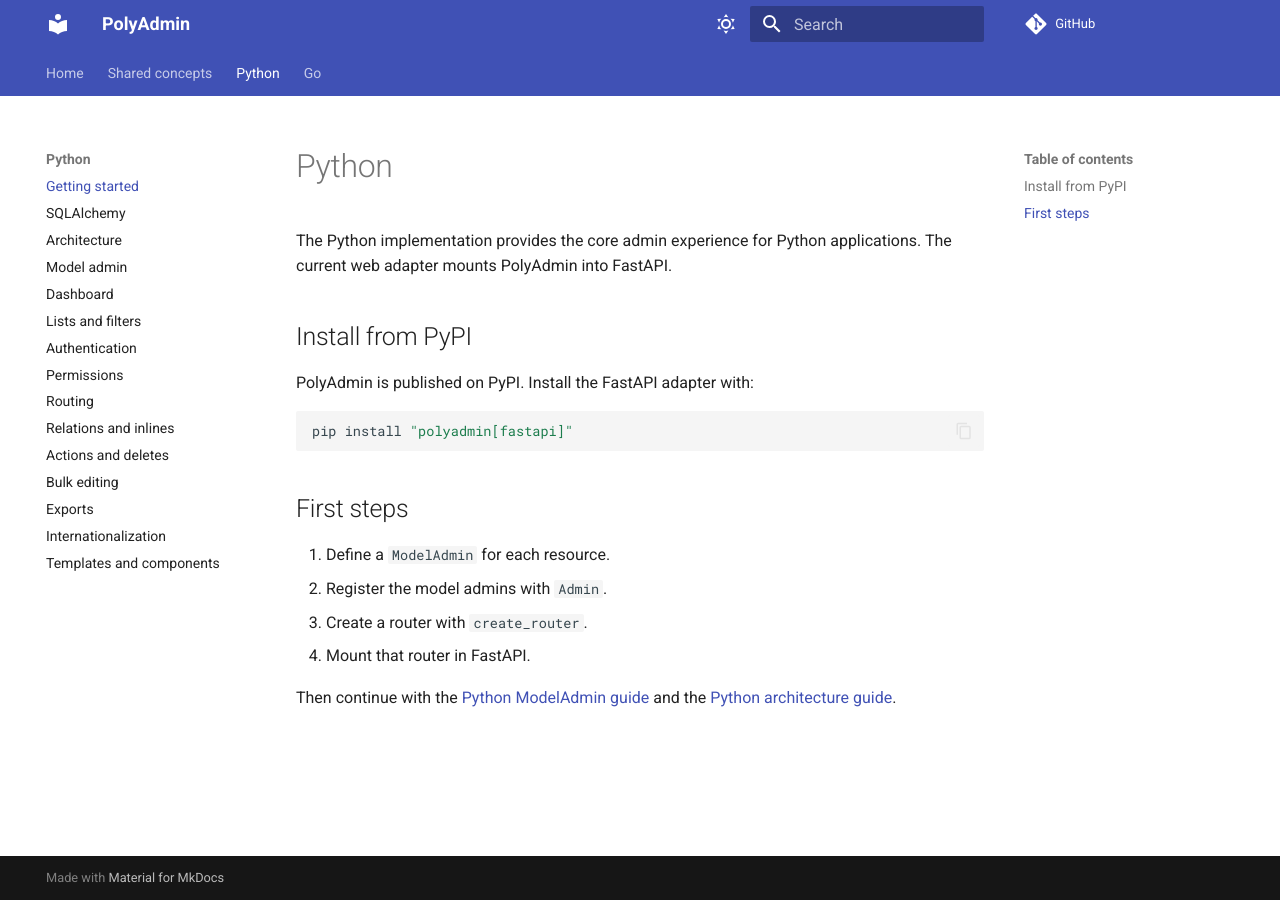
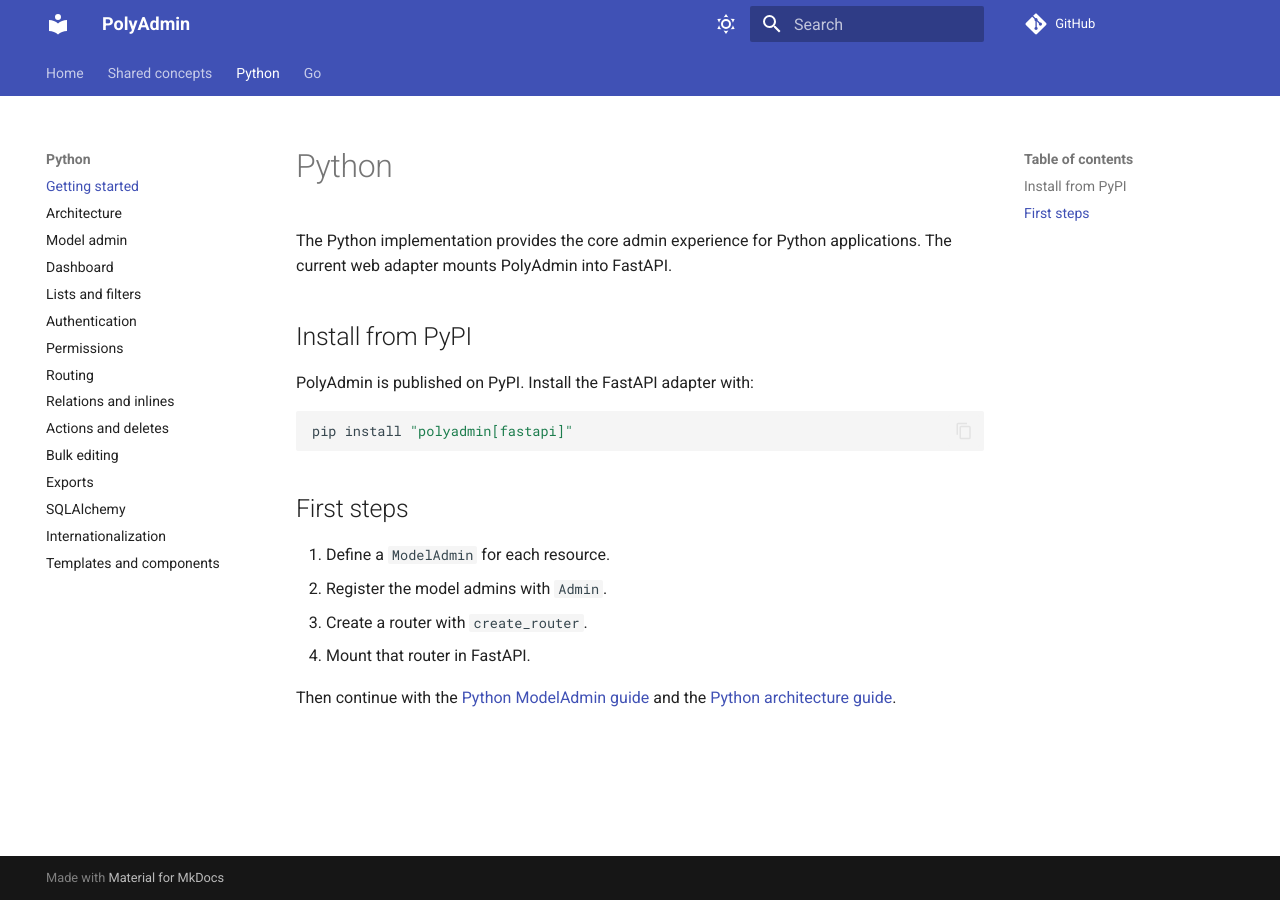
Before and after one commit to MagicRodri/polyadmin-docs, an MkDocs documentation site: the page built from docs/python/index.md, in a window 1280 px wide. Built offline with MkDocs 1.6.1 and Material for MkDocs 9.7.7, drawn with Linux system fonts in a browser that asks for light colours; comment, search, counter and statistics services are not loaded; part of the change alters nothing that is shown.

```diff
--- a/mkdocs.yml
+++ b/mkdocs.yml
@@ -44,7 +44,6 @@ nav:
       - Frontend and theming: concepts/frontend.md
   - Python:
       - Getting started: python/index.md
-      - SQLAlchemy: python/sqlalchemy.md
       - Architecture: architecture.md
       - Model admin: model-admin.md
       - Dashboard: dashboard.md
@@ -56,6 +55,7 @@ nav:
       - Actions and deletes: deletes.md
       - Bulk editing: bulk-edit.md
       - Exports: exports.md
+      - SQLAlchemy: python/sqlalchemy.md
       - Internationalization: i18n.md
       - Templates and components: templates.md
   - Go:
```
